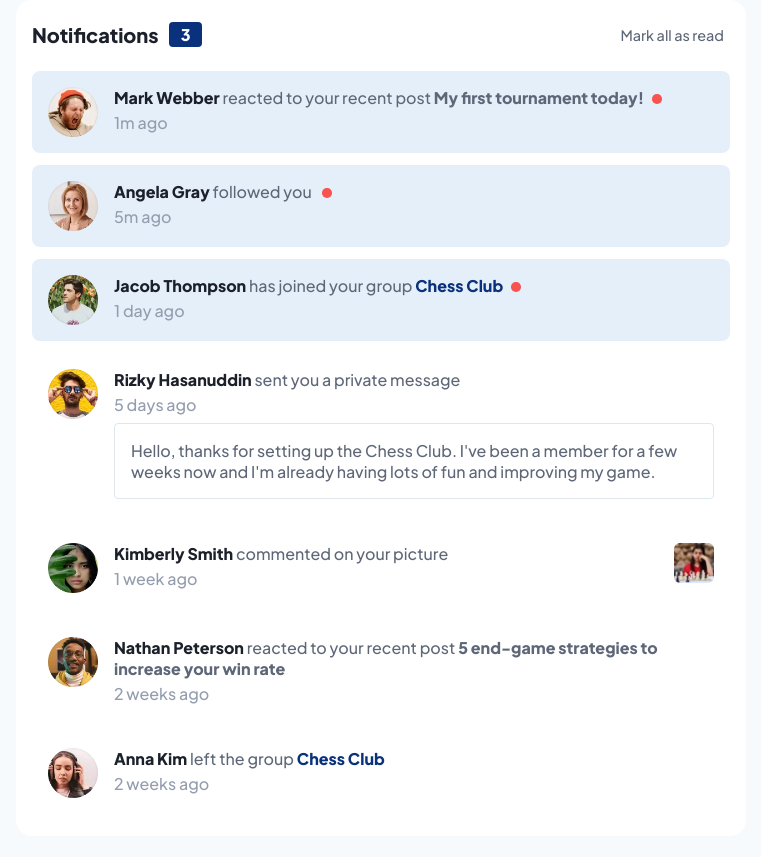
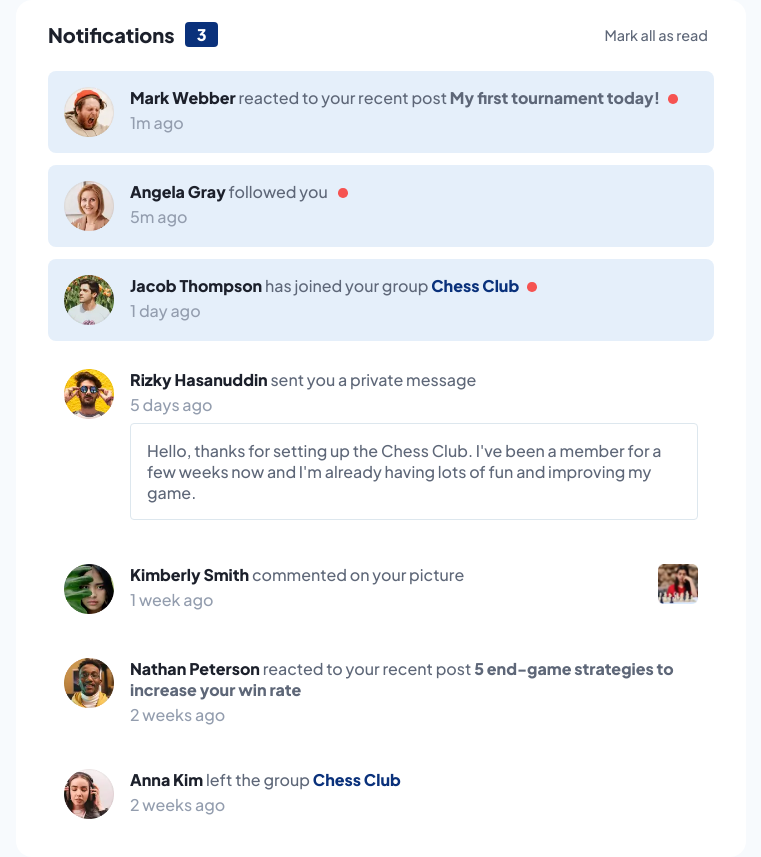
Before and after one commit to Jorge-sanchez09/notifications-page, a React (Vite) app: page / in a window 1280 px wide. Shown: the whole page, without its empty margins (259-1020 px from the left). Before the commit the page ends 836 px from the top, so only its background shows below. Built offline with nearby package versions, Linux system fonts and the light colour scheme.

Commit message:
main padding modificado

```diff
--- a/src/App.jsx
+++ b/src/App.jsx
@@ -62,8 +62,8 @@ const StyledMain = styled.main`
     color: var(--clr-neutral-600);
 
     @media screen and (min-width: 769px){
-        font-size: 1rem;
         border-radius: 1em;
+        padding-inline: 2em;
     }
 `;
 
```
